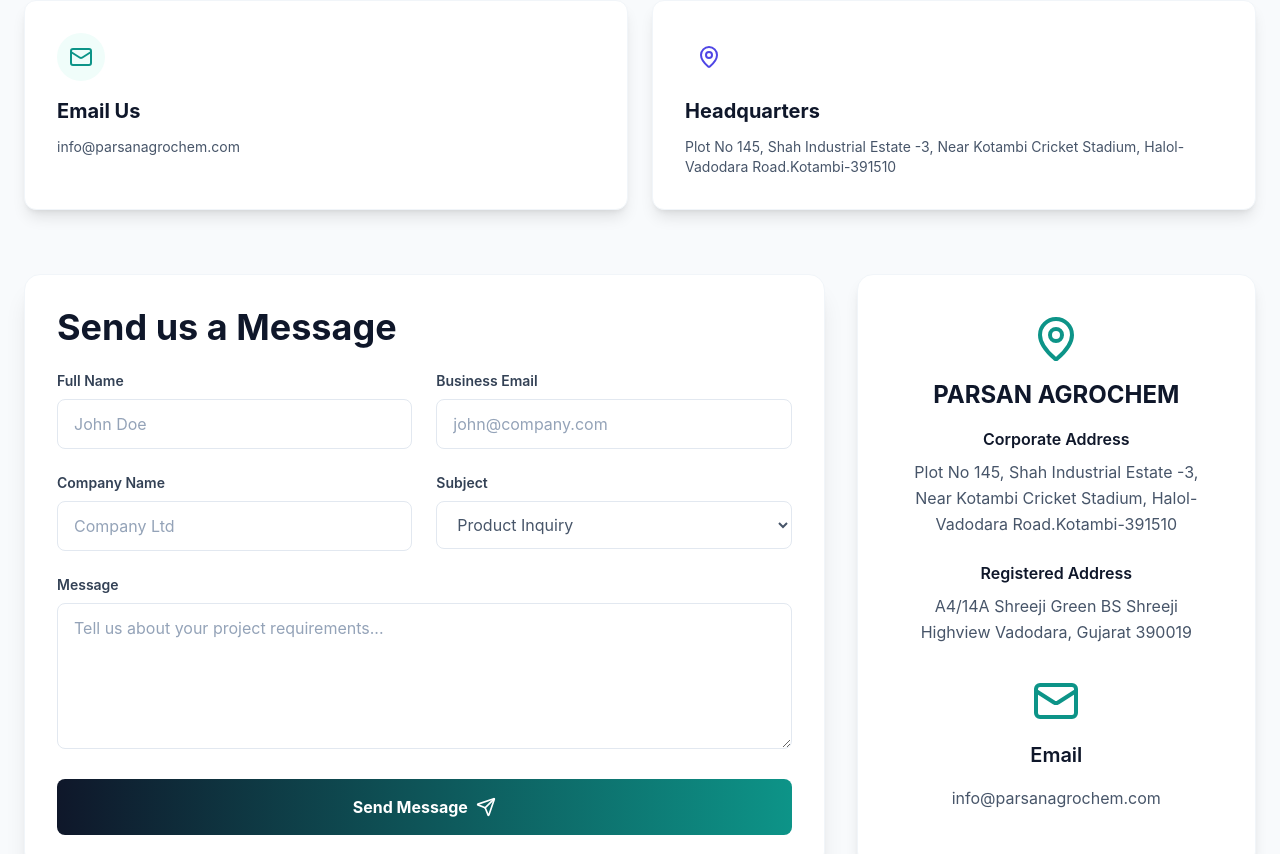
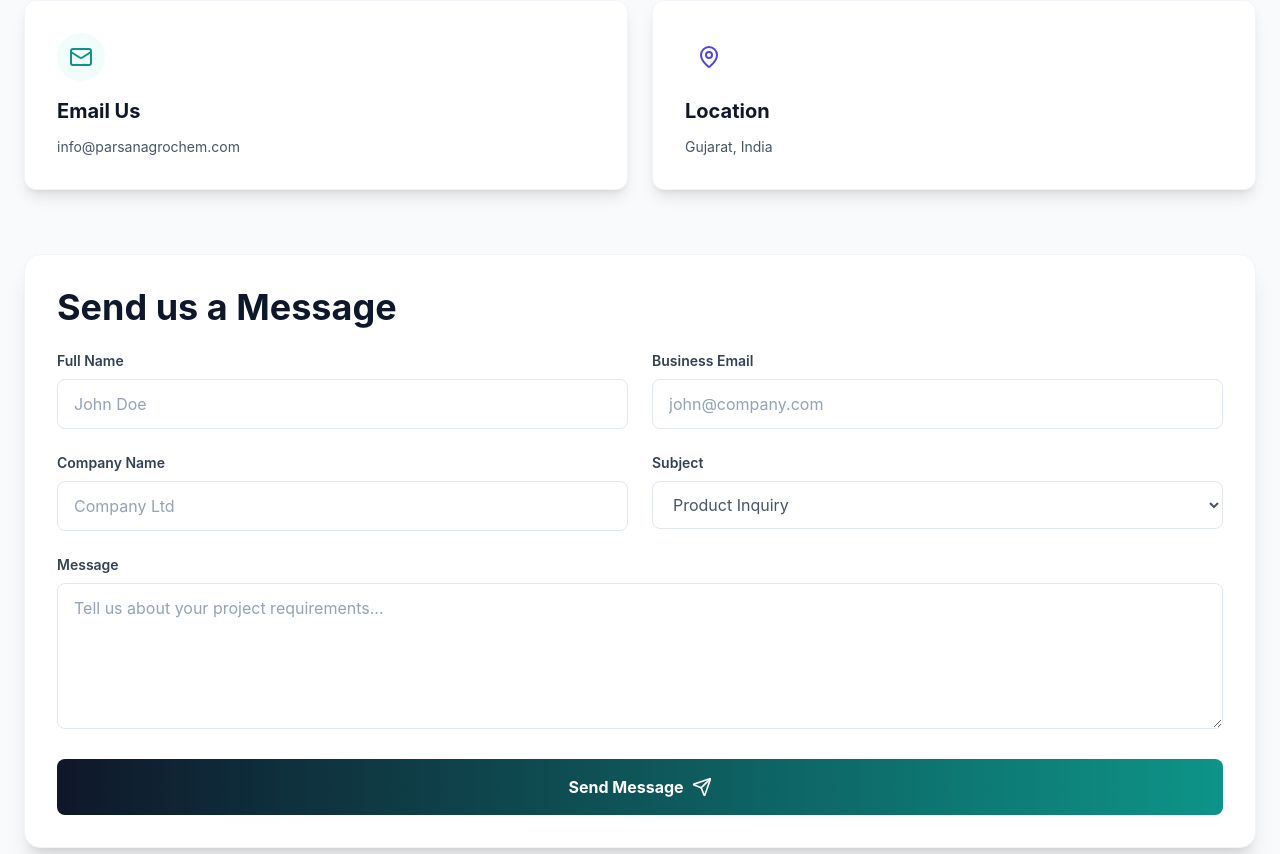
Before and after one commit to reactgopal/chemicalIndustry, a React (Create React App) app: page /contact in a window 1280 px wide. Shown: the part 480-1334 px from the top of the page. Built offline with nearby package versions, Linux system fonts and the light colour scheme; a web font is replaced by a local one.

Commit message:
contact us page UI

```diff
--- a/src/components/Contact.js
+++ b/src/components/Contact.js
@@ -13,10 +13,8 @@
     },
     {
       icon: <MapPin size={24} />,
-      title: "Headquarters",
-      details: [
-        "Plot No 145, Shah Industrial Estate -3, Near Kotambi Cricket Stadium, Halol-Vadodara Road.Kotambi-391510",
-      ],
+      title: "Location",
+      details: [" Gujarat, India"],
       color: "indigo",
     },
   ];
@@ -61,7 +59,7 @@
             initial={{ opacity: 0, x: -20 }}
             animate={{ opacity: 1, x: 0 }}
             transition={{ duration: 0.6 }}
-            className="lg:w-2/3 bg-white rounded-2xl shadow-xl p-8 border border-slate-100"
+            className="lg:w-full bg-white rounded-2xl shadow-xl p-8 border border-slate-100"
           >
             <h2 className="text-section mb-6">Send us a Message</h2>
             <form className="space-y-6">
@@ -129,48 +127,6 @@
               </button>
             </form>
           </motion.div>
-
-          {/* Map & Hours */}
-          <motion.div
-            initial={{ opacity: 0, x: 20 }}
-            animate={{ opacity: 1, x: 0 }}
-            transition={{ duration: 0.6 }}
-            className="lg:w-1/3 space-y-8"
-          >
-            <div className="bg-white p-10 rounded-2xl shadow-lg border border-slate-100 text-center h-full">
-              {/* Location Icon */}
-              <MapPin className="mx-auto text-secondary mb-4" size={48} />
-
-              <h2 className="text-2xl font-bold text-primary mb-4">
-                PARSAN AGROCHEM
-              </h2>
-
-              <h3 className="font-semibold text-slate-900 mb-2">
-                Corporate Address
-              </h3>
-              <p className="text-body mb-6">
-                Plot No 145, Shah Industrial Estate -3, Near Kotambi Cricket
-                Stadium, Halol-Vadodara Road.Kotambi-391510
-              </p>
-
-              <h3 className="font-semibold text-slate-900 mb-2">
-                Registered Address
-              </h3>
-              <p className="text-body mb-8">
-                A4/14A Shreeji Green BS Shreeji Highview Vadodara, Gujarat
-                390019
-              </p>
-
-              {/* Email Icon */}
-              <Mail className="mx-auto text-secondary mb-4" size={48} />
-
-              <h3 className="text-xl font-semibold text-primary mb-4">Email</h3>
-
-              <div className="space-y-1 text-body">
-                <p>info@parsanagrochem.com</p>
-              </div>
-            </div>
-          </motion.div>
         </div>
       </div>
     </div>
```
